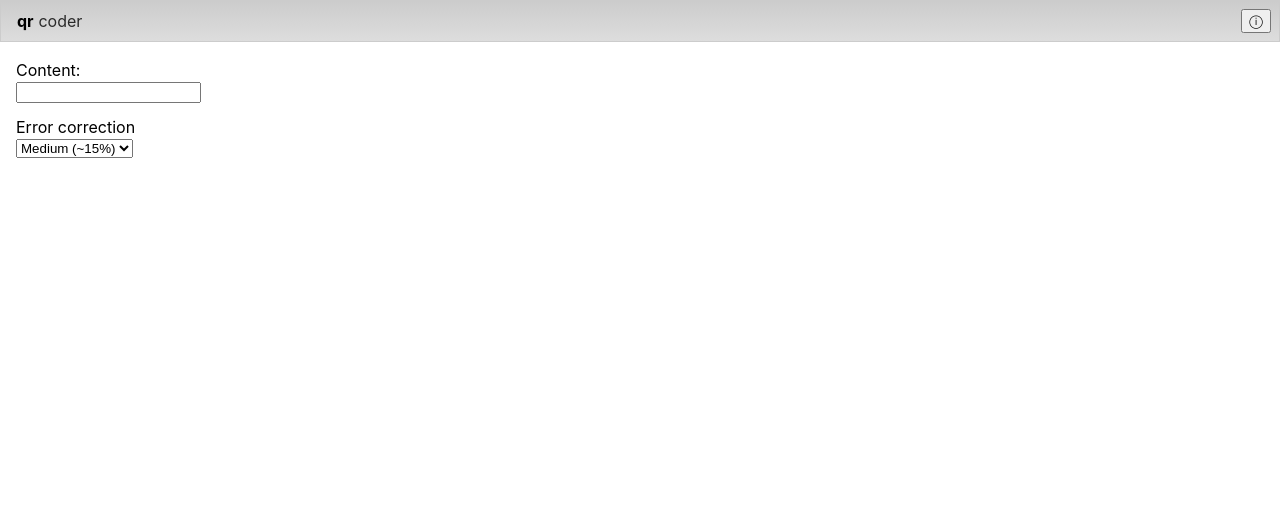
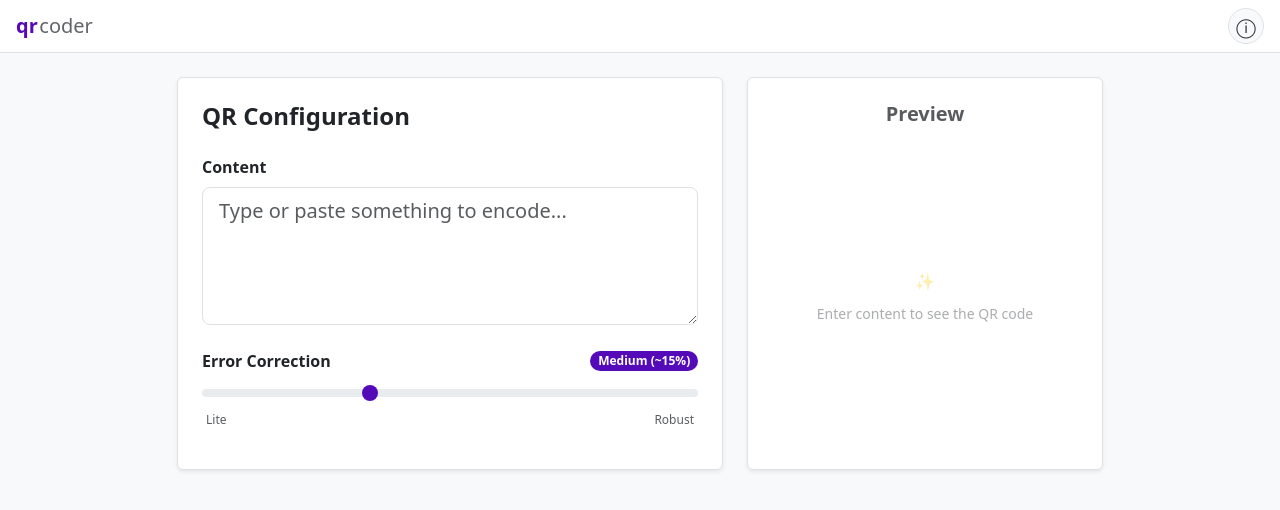
Before and after one commit to AshKyd/qr-coder, a Preact app: page / in a window 1280 px wide. Shown: the top 510 px of the page. Built offline with nearby package versions, Linux system fonts and the light colour scheme.

Commit message:
feat: better design

```diff
--- a/index.html
+++ b/index.html
@@ -1,11 +1,34 @@
-<!DOCTYPE html>
+<!doctype html>
 <html lang="en">
   <head>
     <meta charset="UTF-8" />
     <link rel="icon" type="image/svg+xml" href="/vite.svg" />
     <meta name="viewport" content="width=device-width, initial-scale=1.0" />
     <meta name="color-scheme" content="light dark" />
+    <script
+      src="https://cdn.jsdelivr.net/npm/bootstrap@5.3.8/dist/js/bootstrap.bundle.min.js"
+      integrity="sha384-FKyoEForCGlyvwx9Hj09JcYn3nv7wiPVlz7YYwJrWVcXK/BmnVDxM+D2scQbITxI"
+      crossorigin="anonymous"
+    ></script>
+    <link
+      href="https://cdn.jsdelivr.net/npm/bootstrap@5.3.8/dist/css/bootstrap.min.css"
+      rel="stylesheet"
+      integrity="sha384-sRIl4kxILFvY47J16cr9ZwB07vP4J8+LH7qKQnuqkuIAvNWLzeN8tE5YBujZqJLB"
+      crossorigin="anonymous"
+    />
     <title>QR Coder</title>
+    <script>
+      const setTheme = () => {
+        const theme = window.matchMedia("(prefers-color-scheme: dark)").matches
+          ? "dark"
+          : "light";
+        document.documentElement.setAttribute("data-bs-theme", theme);
+      };
+      setTheme();
+      window
+        .matchMedia("(prefers-color-scheme: dark)")
+        .addEventListener("change", setTheme);
+    </script>
   </head>
   <body>
     <div id="app"></div>
--- a/src/components/Interface/Interface.css
+++ b/src/components/Interface/Interface.css
@@ -1,15 +1,30 @@
-.qr-interface {
-  display: flex;
-  gap: 1rem;
+.bg-card {
+  background-color: var(--qr-card-bg) !important;
+  border: 1px solid var(--qr-border) !important;
+  color: var(--qr-text);
 }
-.qr-interface > * {
-  padding: 1rem;
+
+.min-h-preview {
+  min-height: 320px;
 }
-.qr-interface__field {
-  display: block;
-  margin-bottom: 0.75rem;
+
+.qr-preview-wrapper img {
+  max-width: 100%;
+  height: auto;
+  border-radius: 8px;
+  box-shadow: 0 4px 12px rgba(0, 0, 0, 0.1);
+  background: white; /* QR codes usually need white background for scanning */
+  padding: 10px;
 }
-.qr-interface__field input,
-.qr-interface__field select {
-  display: block;
+
+.x-small {
+  font-size: 0.75rem;
 }
+
+@media (max-width: 991.98px) {
+  .min-h-preview {
+    min-height: auto;
+    padding-top: 2rem !important;
+    padding-bottom: 2rem !important;
+  }
+}
--- a/src/components/Interface/Interface.tsx
+++ b/src/components/Interface/Interface.tsx
@@ -2,35 +2,92 @@ import { useState } from "preact/hooks";
 import QRCode from "../QRCode/QRCode";
 import "./Interface.css";
 
+const EC_LEVELS = ["L", "M", "Q", "H"];
+const EC_LABELS = [
+  "Low (~7%)",
+  "Medium (~15%)",
+  "Quartile (~25%)",
+  "High (~30%)",
+];
+
 export default function Interface() {
   const [value, setValue] = useState("");
-  const [errorCorrectionLevel, setErrorCorrectionLevel] = useState("M");
+  const [ecIndex, setEcIndex] = useState(1); // Default to "M"
+
+  const errorCorrectionLevel = EC_LEVELS[ecIndex];
+
   return (
-    <div class="qr-interface">
-      <form class="qr-interface__form">
-        <label class="qr-interface__field">
-          Content:
-          <input
-            type="text"
-            value={value}
-            onChange={(e) => setValue(e.target.value)}
-          ></input>
-        </label>
-        <label class="qr-interface__field">
-          Error correction
-          <select
-            onChange={(e) => setErrorCorrectionLevel(e.target.value)}
-            value={errorCorrectionLevel}
-          >
-            <option value="L">Low (~7%)</option>
-            <option value="M">Medium (~15%)</option>
-            <option value="Q">Quartile (~25%)</option>
-            <option value="H">High (~30%)</option>
-          </select>
-        </label>
-      </form>
-      <div class="qr-interface__preview">
-        <QRCode data={value} errorCorrectionLevel={errorCorrectionLevel} />
+    <div class="container py-4">
+      <div class="row g-4 justify-content-center">
+        <div class="col-12 col-lg-6">
+          <div class="card shadow-sm border-0 bg-card">
+            <div class="card-body p-4">
+              <h1 class="h4 mb-4 fw-bold">QR Configuration</h1>
+
+              <div class="mb-4">
+                <label for="qr-content" class="form-label fw-semibold">
+                  Content
+                </label>
+                <textarea
+                  id="qr-content"
+                  class="form-control form-control-lg"
+                  placeholder="Type or paste something to encode..."
+                  rows={4}
+                  value={value}
+                  onInput={(e) => setValue(e.currentTarget.value)}
+                ></textarea>
+              </div>
+
+              <div class="mb-3">
+                <div class="d-flex justify-content-between align-items-center mb-2">
+                  <label for="qr-ec" class="form-label fw-semibold mb-0">
+                    Error Correction
+                  </label>
+                  <span class="badge bg-primary rounded-pill">
+                    {EC_LABELS[ecIndex]}
+                  </span>
+                </div>
+                <input
+                  id="qr-ec"
+                  type="range"
+                  class="form-range"
+                  min="0"
+                  max="3"
+                  step="1"
+                  value={ecIndex}
+                  onInput={(e) => setEcIndex(Number(e.currentTarget.value))}
+                />
+                <div class="d-flex justify-content-between x-small text-muted px-1">
+                  <span>Lite</span>
+                  <span>Robust</span>
+                </div>
+              </div>
+            </div>
+          </div>
+        </div>
+
+        <div class="col-12 col-lg-4">
+          <div class="card shadow-sm border-0 bg-card h-100">
+            <div class="card-body p-4 d-flex flex-column align-items-center justify-content-center min-h-preview">
+              <h2 class="h5 mb-4 fw-bold text-muted w-100 text-center">
+                Preview
+              </h2>
+              <div class="qr-preview-wrapper d-flex align-items-center justify-content-center flex-grow-1">
+                {value ? (
+                  <QRCode
+                    data={value}
+                    errorCorrectionLevel={errorCorrectionLevel}
+                  />
+                ) : (
+                  <div class="text-center text-muted opacity-50">
+                    <div class="mb-2">✨</div>
+                    <small>Enter content to see the QR code</small>
+                  </div>
+                )}
+              </div>
+            </div>
+          </div>
+        </div>
       </div>
     </div>
   );
--- a/src/components/Toolbar/Toolbar.css
+++ b/src/components/Toolbar/Toolbar.css
@@ -1,51 +1,58 @@
 .qr-toolbar {
   display: flex;
-  border: 1px solid var(--il-panel-border);
-  background: var(--il-toolbar-background);
+  border-bottom: 1px solid var(--qr-border);
+  background: var(--qr-card-bg);
   gap: 0.5rem;
-  padding: 0.5rem;
-  flex-wrap: wrap;
+  padding: 0.5rem 1rem;
+  align-items: center;
+  z-index: 10;
 }
 
-.qr-toolbar__item {
-  padding: 0 0.25rem;
-  background: var(--il-panel-background);
-  border: 1px solid var(--il-panel-border);
-  border-radius: 3px;
-  display: flex;
-  align-items: center;
-  gap: 0.5rem;
-}
 .qr-toolbar__flex {
   flex: 1;
 }
+
 .qr-toolbar__button {
-  min-width: 30px;
+  width: 36px;
+  height: 36px;
   display: flex;
   justify-content: center;
   align-items: center;
+  border-radius: 50%;
+  border: 1px solid var(--qr-border);
+  background: var(--qr-bg);
+  color: var(--qr-text);
+  transition: all 0.2s ease;
+  font-size: 1.2rem;
+  line-height: 1;
+  padding: 0;
 }
+
 .qr-toolbar__button:hover,
 .qr-toolbar__button:focus {
   cursor: pointer;
+  background: var(--qr-primary);
+  color: white;
+  border-color: var(--qr-primary);
+  outline: none;
 }
 
 .qr-toolbar__title {
-  font-size: inherit;
-  font-weight: inherit;
+  font-size: 1.25rem;
+  font-weight: 500;
   display: flex;
   align-items: center;
-  margin: 0 1rem 0 0.5rem;
-  gap: 0.3rem;
+  margin: 0;
+  gap: 0.1rem;
+  color: var(--qr-text);
 }
+
 .qr-toolbar__title-a {
-  font-weight: bold;
+  font-weight: 800;
+  color: var(--qr-primary);
 }
+
 .qr-toolbar__title-b {
-  opacity: 0.8;
+  font-weight: 300;
+  opacity: 0.7;
 }
-.qr-toolbar__time {
-  text-wrap: nowrap;
-  min-width: 4.5em;
-  text-align: right;
-}
--- a/src/style.css
+++ b/src/style.css
@@ -1,42 +1,144 @@
 :root {
-  font-family: Inter, system-ui, Avenir, Helvetica, Arial, sans-serif;
+  /* Modern font stack */
+  font-family:
+    "Inter",
+    system-ui,
+    -apple-system,
+    sans-serif;
   line-height: 1.5;
   font-weight: 400;
 
-  --il-color: #222;
-  --il-background: #ffffff;
-  --il-panel-border: #ccc;
-  --il-panel-background: #eee;
-  --il-toolbar-background: linear-gradient(#ccc, #ddd);
+  /* Refined color palette */
+  --bs-primary-rgb: 84, 10, 184;
+  --qr-primary: #540ab8; /* Darker purple for light mode */
+  --qr-bg: #f8f9fa;
+  --qr-text: #212529;
+  --qr-card-bg: #ffffff;
+  --qr-border: #dee2e6;
 
   font-synthesis: none;
   text-rendering: optimizeLegibility;
   -webkit-font-smoothing: antialiased;
   -moz-osx-font-smoothing: grayscale;
-  -webkit-text-size-adjust: 100%;
+  accent-color: var(--qr-primary);
+}
+
+@media (prefers-color-scheme: dark) {
+  :root {
+    --bs-primary-rgb: 168, 127, 252;
+    --qr-primary: #a87ffc; /* Lighter purple for dark mode */
+    --qr-bg: #121212;
+    --qr-text: #e9ecef;
+    --qr-card-bg: #1e1e1e;
+    --qr-border: #373b3e;
+  }
 }
 
 body {
   margin: 0;
+  background-color: var(--qr-bg);
+  color: var(--qr-text);
+  min-height: 100dvh;
 }
 
 * {
   box-sizing: border-box;
 }
 
-@media (prefers-color-scheme: dark) {
-  :root {
-    --il-color: #ccc;
-    --il-background: #1a1a1a;
-    --il-panel-background: #3a3a3c;
-    --il-panel-border: #4a4a4c;
-    --il-toolbar-background: linear-gradient(#3a3a3c, #27272a);
+/* Global Link Styles */
+a {
+  color: var(--qr-primary);
+  text-decoration: none;
+  transition: color 0.2s ease;
+  border-radius: 4px;
+}
+
+a:hover {
+  text-decoration: underline;
+  color: color-mix(in srgb, var(--qr-primary), black 15%);
+}
+
+a:active {
+  color: color-mix(in srgb, var(--qr-primary), black 30%);
+}
+
+a:focus-visible {
+  outline: 2px solid var(--qr-primary);
+  outline-offset: 2px;
+}
+
+/* App container */
+.qr-app {
+  min-height: 100dvh;
+  display: flex;
+  flex-direction: column;
+}
+
+/* Animations */
+@keyframes pulse-fade-in {
+  0% {
+    opacity: 0;
+    transform: scale(0.95);
+  }
+  50% {
+    transform: scale(1.02);
+  }
+  100% {
+    opacity: 1;
+    transform: scale(1);
   }
 }
 
-.qr-app {
-  height: 100dvh;
-  display: flex;
-  flex-direction: column;
-  overflow: hidden;
+.animate-pulse {
+  animation: pulse-fade-in 0.6s cubic-bezier(0.34, 1.56, 0.64, 1) forwards;
 }
+
+/* Form control integration */
+.form-control,
+.form-range {
+  background-color: var(--qr-card-bg);
+  border-color: var(--qr-border);
+  color: var(--qr-text);
+}
+
+.form-control:focus {
+  background-color: var(--qr-card-bg);
+  border-color: var(--qr-primary);
+  color: var(--qr-text);
+  box-shadow: 0 0 0 0.25rem rgba(var(--bs-primary-rgb), 0.25);
+}
+
+[data-bs-theme="dark"] .form-control::placeholder {
+  color: rgba(255, 255, 255, 0.4);
+}
+
+/* Customizing the range slider to match --qr-primary */
+.form-range::-webkit-slider-thumb {
+  background-color: var(--qr-primary);
+}
+
+.form-range::-moz-range-thumb {
+  background-color: var(--qr-primary);
+}
+
+.form-range::-ms-thumb {
+  background-color: var(--qr-primary);
+}
+
+.form-range:focus::-webkit-slider-thumb {
+  box-shadow:
+    0 0 0 1px var(--qr-bg),
+    0 0 0 0.25rem rgba(var(--bs-primary-rgb), 0.25);
+}
+
+.form-range:focus::-moz-range-thumb {
+  box-shadow:
+    0 0 0 1px var(--qr-bg),
+    0 0 0 0.25rem rgba(var(--bs-primary-rgb), 0.25);
+}
+
+.form-range:focus::-ms-thumb {
+  box-shadow:
+    0 0 0 1px var(--qr-bg),
+    0 0 0 0.25rem rgba(var(--bs-primary-rgb), 0.25);
+}
```
Also changed, not shown: src/components/Interstitial/Interstitial.css (+56 -41 lines), src/components/Interstitial/Interstitial.tsx (+28 -11 lines), src/components/QRCode/QRCode.tsx (+25 -4 lines). Lines whose indentation alone changed are shown as unchanged.
